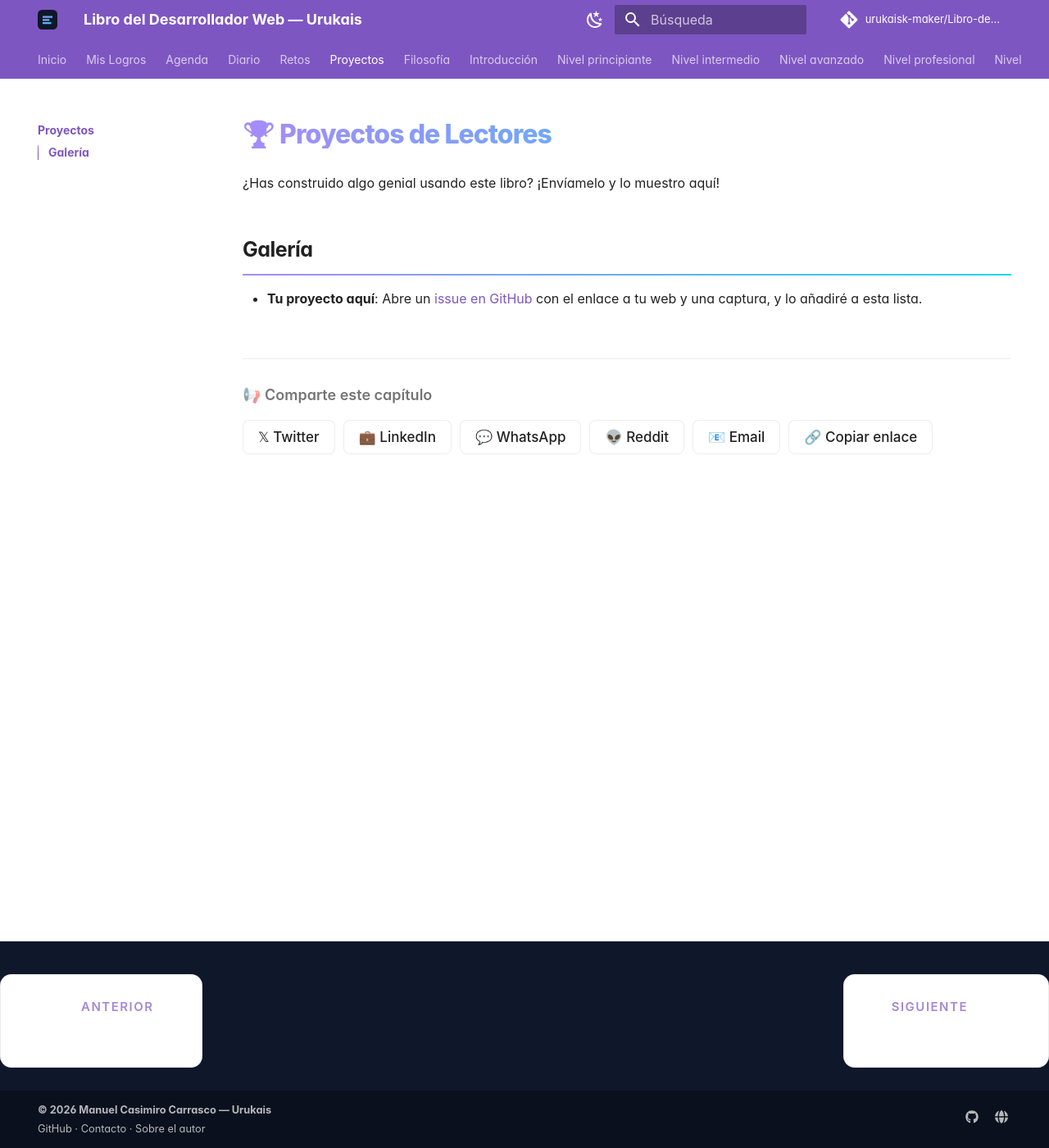
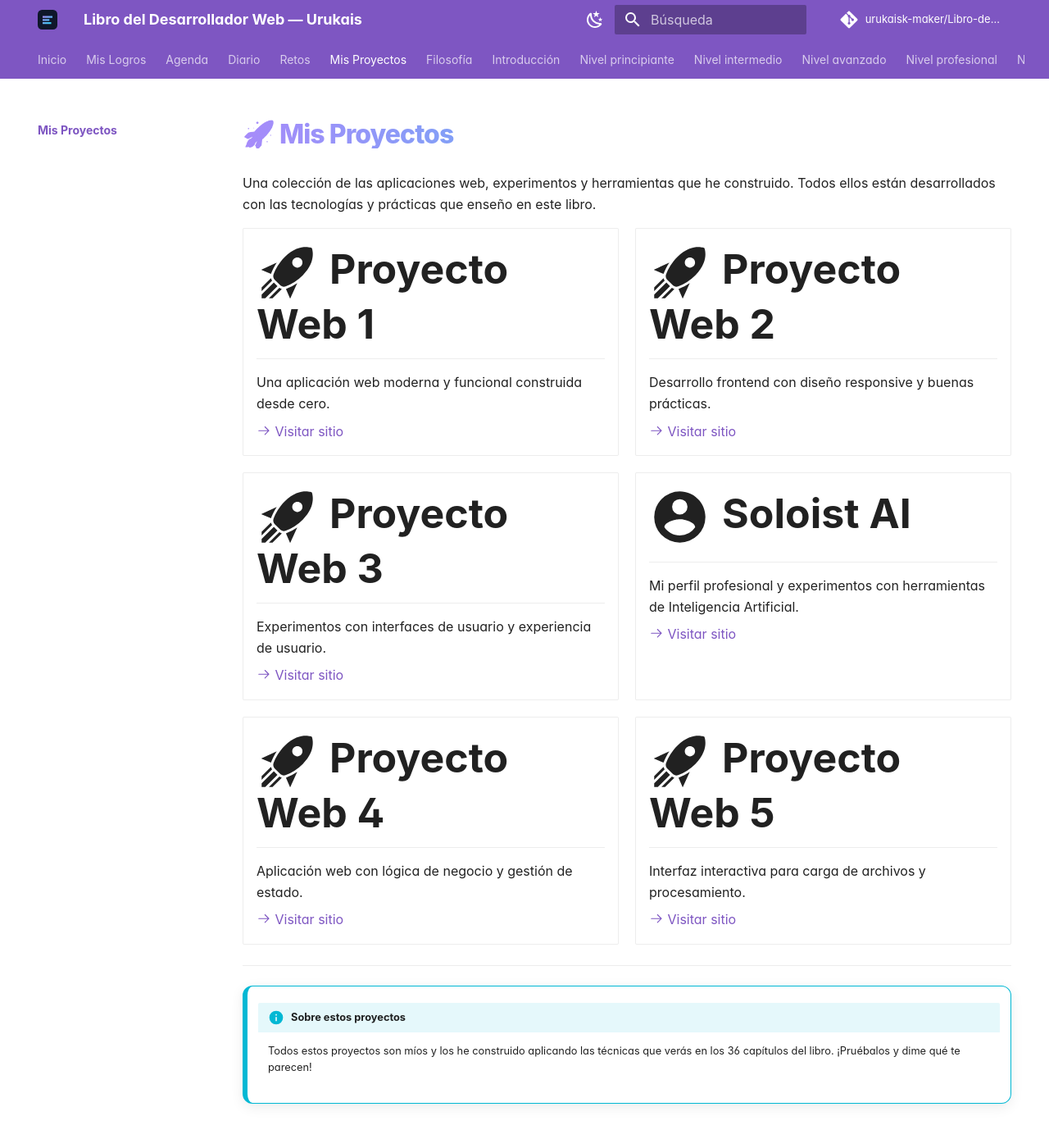
Before and after one commit to urukaisk-maker/Libro-desarrollador-Web-Urukais-, an MkDocs documentation site: the page built from docs/proyectos-lectores.md, in a window 1280 px wide and 1400 px high. Shown: the whole window at 82% size. Built offline with MkDocs 1.6.1 and Material for MkDocs 9.7.7, drawn with Linux system fonts in a browser that asks for light colours; comment, search, counter and statistics services are not loaded.

Commit message:
fix: corregir nombre de seccion a Mis Proyectos en el menu

```diff
--- a/docs/proyectos-lectores.md
+++ b/docs/proyectos-lectores.md
@@ -1,7 +1,60 @@
-# 🏆 Proyectos de Lectores
+# 🚀 Mis Proyectos
 
-¿Has construido algo genial usando este libro? ¡Envíamelo y lo muestro aquí!
+Una colección de las aplicaciones web, experimentos y herramientas que he construido. Todos ellos están desarrollados con las tecnologías y prácticas que enseño en este libro.
 
-## Galería
+<div class="grid cards" markdown>
 
-*   **Tu proyecto aquí**: Abre un [issue en GitHub](https://github.com/urukaisk-maker/Libro-desarrollador-Web-Urukais-/issues) con el enlace a tu web y una captura, y lo añadiré a esta lista.
+-   :material-rocket-launch:{ .lg .middle } __Proyecto Web 1__
+
+    ---
+
+    Una aplicación web moderna y funcional construida desde cero.
+
+    [:octicons-arrow-right-24: Visitar sitio](https://thriving-otter-cc1e25.netlify.app/){ target="_blank" }
+
+-   :material-rocket-launch:{ .lg .middle } __Proyecto Web 2__
+
+    ---
+
+    Desarrollo frontend con diseño responsive y buenas prácticas.
+
+    [:octicons-arrow-right-24: Visitar sitio](https://unique-biscochitos-31bcea.netlify.app/){ target="_blank" }
+
+-   :material-rocket-launch:{ .lg .middle } __Proyecto Web 3__
+
+    ---
+
+    Experimentos con interfaces de usuario y experiencia de usuario.
+
+    [:octicons-arrow-right-24: Visitar sitio](https://tranquil-taffy-3dbe57.netlify.app/){ target="_blank" }
+
+-   :material-account-circle:{ .lg .middle } __Soloist AI__
+
+    ---
+
+    Mi perfil profesional y experimentos con herramientas de Inteligencia Artificial.
+
+    [:octicons-arrow-right-24: Visitar sitio](https://soloist.ai/urukaisklick){ target="_blank" }
+
+-   :material-rocket-launch:{ .lg .middle } __Proyecto Web 4__
+
+    ---
+
+    Aplicación web con lógica de negocio y gestión de estado.
+
+    [:octicons-arrow-right-24: Visitar sitio](https://rad-dolphin-182dfb.netlify.app/){ target="_blank" }
+
+-   :material-rocket-launch:{ .lg .middle } __Proyecto Web 5__
+
+    ---
+
+    Interfaz interactiva para carga de archivos y procesamiento.
+
+    [:octicons-arrow-right-24: Visitar sitio](https://cheery-frangollo-67ca1e.netlify.app/user_input_files/index.html){ target="_blank" }
+
+</div>
+
+---
+
+!!! info "Sobre estos proyectos"
+    Todos estos proyectos son míos y los he construido aplicando las técnicas que verás en los 36 capítulos del libro. ¡Pruébalos y dime qué te parecen!
--- a/mkdocs.yml
+++ b/mkdocs.yml
@@ -40,7 +40,7 @@
   - Agenda: agenda.md
   - Diario: diario.md
   - Retos: retos.md
-  - Proyectos: proyectos-lectores.md
+  - Mis Proyectos: proyectos-lectores.md
   - Filosofía: filosofia.md
   - Introducción: introduccion.md
   - Nivel principiante:
@@ -181,4 +181,4 @@
     provider: google
     property: G-61PDYH5BZN
 
-copyright: © 2026 Manuel Casimiro Carrasco — Urukais
+copyright: © 2026 Manuel Casimiro Carrasco — Urukais Klick
```
Also changed, not shown: docs/diario.md (+1 -0 lines).
